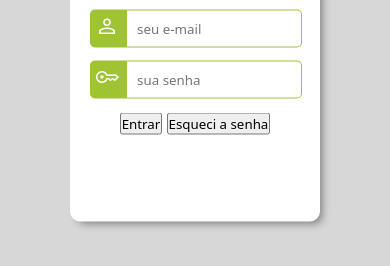
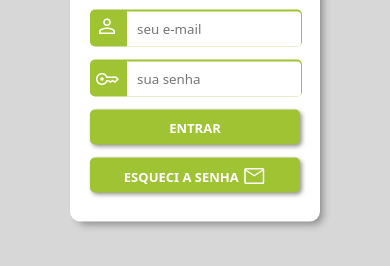
Before and after one commit to HACarvalho83/projeto-login_HAC, a plain HTML site: page index.html in a window 390 px wide. Shown: the part 458-724 px from the top of the page. Drawn offline with nearby package versions, Linux system fonts and the light colour scheme.

Commit message:
Finalizado CSS Mobile

```diff
--- a/estilos/style.css
+++ b/estilos/style.css
@@ -7,6 +7,7 @@
 :root {
     --cor0: #d7d7d7;
     --cor1: #a0c334;
+    --cor2: #779226;
 }
 
 * {
@@ -70,7 +71,7 @@ form > div.campo {
     width: 100%;
     border-radius: 5px;
     padding: 1px;
-    height: 36px;
+    height: 35px;
     margin: 13px 0;
 }
 
@@ -94,3 +95,64 @@ div.campo > span {
     'GRAD' 0,
     'opsz' 48
 }
+
+div.campo > span#ikey {
+    transform: translateY(3px);
+}
+
+form > input[type=submit] {
+    display: block;
+    border: none;
+    background-color: var(--cor1);
+    width: 100%;
+    height: 35px;
+    border-radius: 5px;
+    padding: 1px;
+    color: white;
+    font-weight: 600;
+    font-size: small;
+    box-shadow: 2px 2px 4px 0px rgba(0,0,0,0.42);
+}
+
+form > input[type=submit]:hover {
+    background-color: var(--cor2);
+}
+
+form > input[type=submit]:active {
+    box-shadow: 0 0;
+    transform: translate3d(2px, 2px, 0px);
+}
+
+form > a.botao {
+    display: block;
+    text-align: center;
+    text-decoration: none;
+
+    background-color: var(--cor1);
+    width: 100%;
+    height: 35px;
+    border-radius: 5px;
+    margin-top: 13px;
+    color: white;
+    font-weight: 600;
+    font-size: small;
+    box-shadow: 2px 2px 4px 0px rgba(0,0,0,0.42);
+}
+
+form > a > span {
+    transform: translateY(6px);
+    font-variation-settings:
+    'FILL' 0,
+    'wght' 400,
+    'GRAD' 0,
+    'opsz' 48
+}
+
+form > a.botao:hover {
+    background-color: var(--cor2);
+}
+
+form > a.botao:active {
+    box-shadow: 0 0;
+    transform: translate3d(2px, 2px, 0px);
+}
--- a/index.html
+++ b/index.html
@@ -22,13 +22,18 @@
                         <input type="email" name="email" id="iemail" placeholder="seu e-mail">
                     </div>
                     <div class="campo">
-                        <span class="material-symbols-outlined">
+                        <span class="material-symbols-outlined" id="ikey">
                             key
                             </span>
                         <input type="password" name="senha" id="isenha" placeholder="sua senha">
                     </div>
-                    <input type="submit" value="Entrar">
-                    <input type="button" value="Esqueci a senha">
+                    <input type="submit" value="ENTRAR">
+                    <a href="esqueci.html" class="botao">
+                        ESQUECI A SENHA
+                        <span class="material-symbols-outlined">
+                            mail
+                        </span>
+                    </a>
                 </form>
             </div>
         </section>
```
